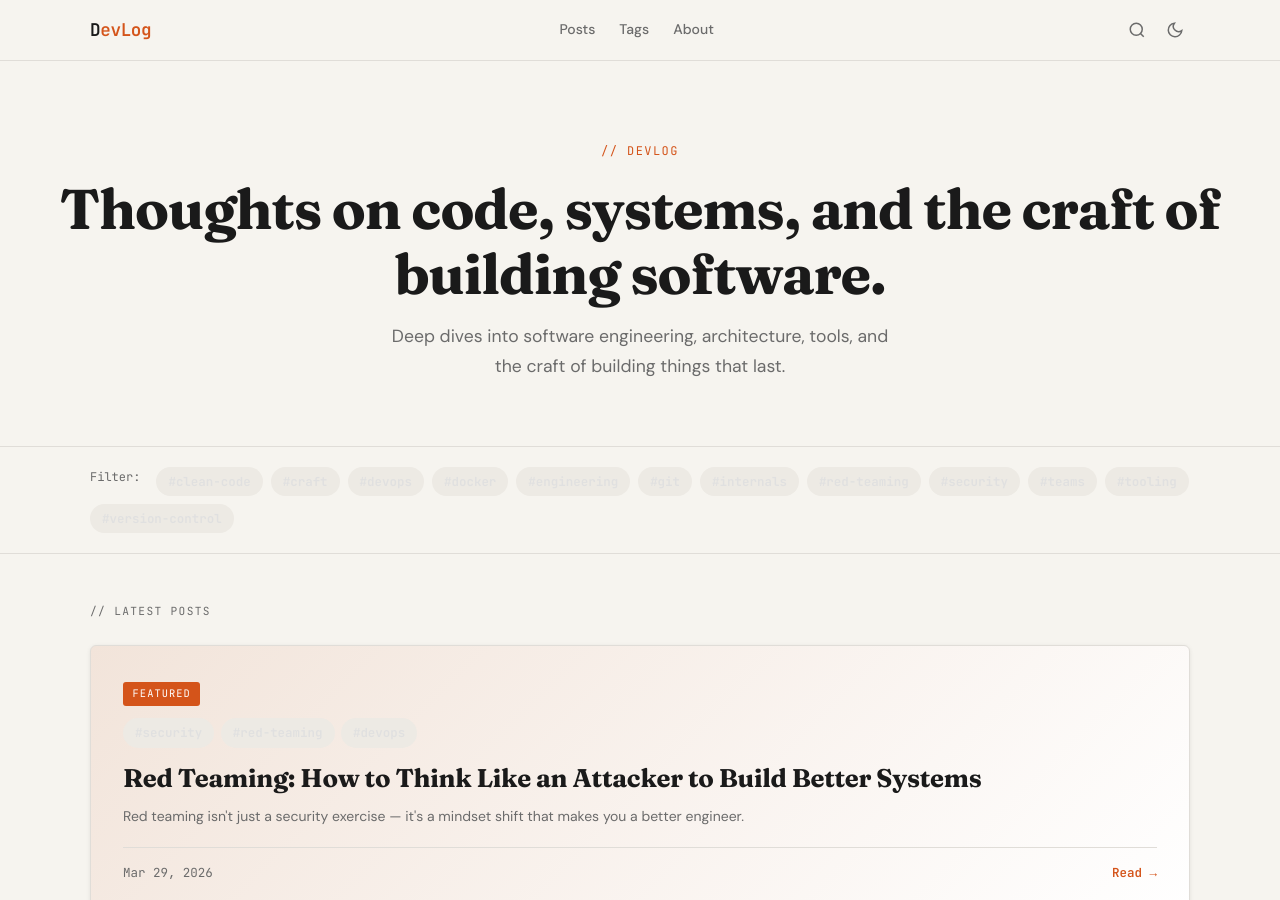
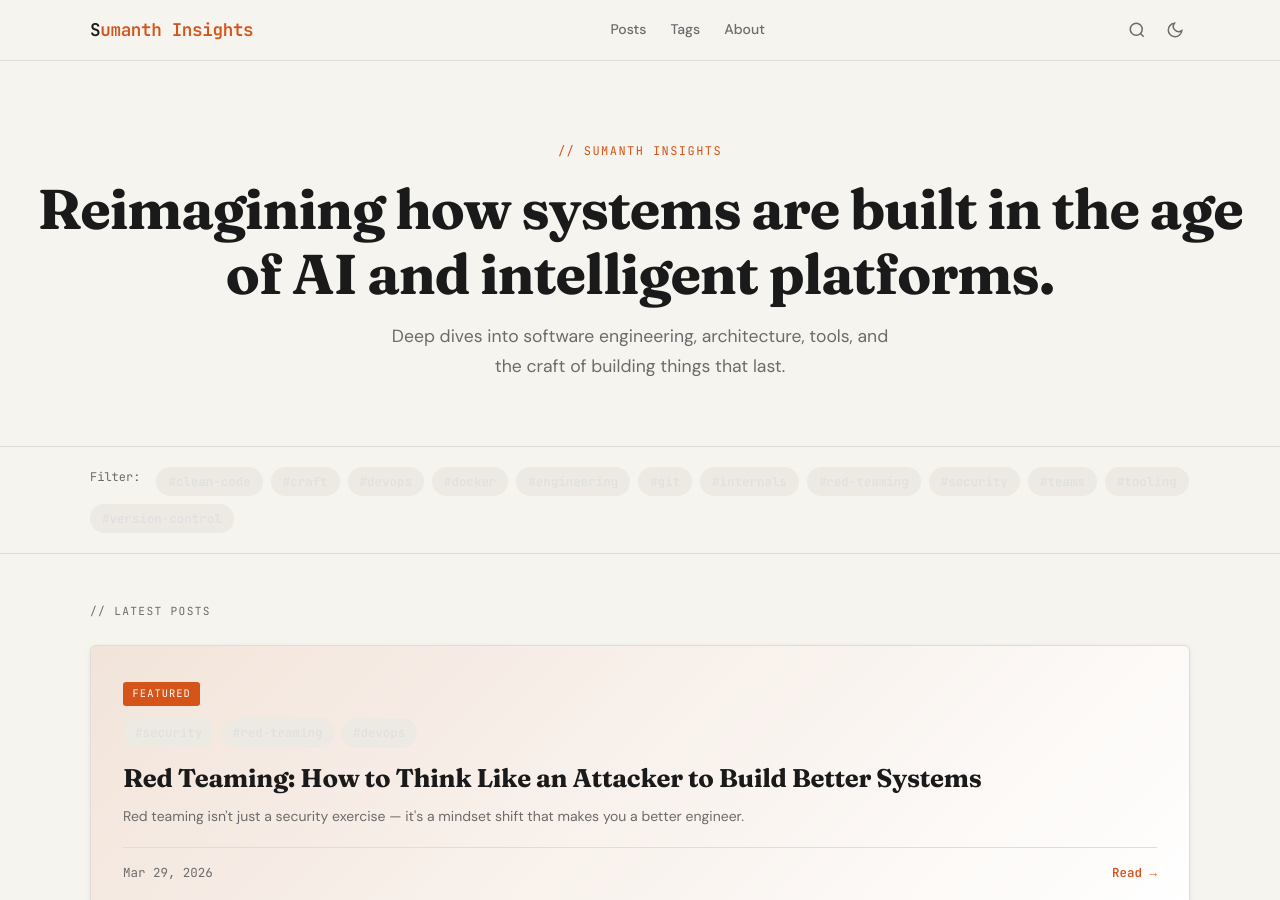
Before and after one commit to sumanthrb/insights, a Jekyll site: the page built from index.html, in a window 1280 px wide and 900 px high. Built offline with Jekyll 4.4.1, drawn with Linux system fonts in a browser that asks for light colours.

Commit message:
feat: add front page change

```diff
--- a/_config.yml
+++ b/_config.yml
@@ -1,10 +1,10 @@
-title: "DevLog"
-description: "Thoughts on code, systems, and the craft of building software."
+title: "Sumanth Insights"
+description: "Reimagining how systems are built in the age of AI and intelligent platforms."
 author:
   name: "SUMANTH BATHULA"
   bio: "Engineer. Builder. Thinker."
   github: "sumanthrb"
-  linkedin: "sumanthrb"
+  linkedin: "sumanthb"
   email: "sumanthrb@gmail.com"
 
 url: "https://sumanthrb.github.io"
```
